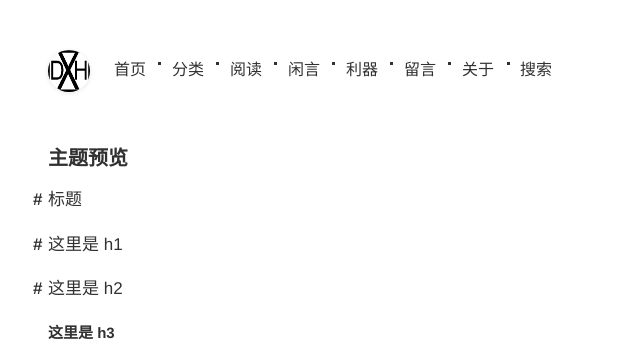
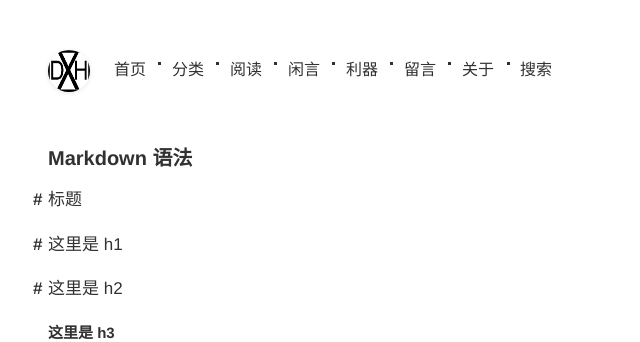
Before and after one commit to Devinteng/blog3, a Jekyll site: the page built from _posts/2019-05-28-Markdown 语法.md, in a window 1280 px wide and 900 px high. Shown: the top 342 px of the window, without its empty margins (312-952 px from the left). Built offline with Jekyll 4.4.1, drawn with Linux system fonts in a browser that asks for light colours.

Commit message:
Update and rename 2015-01-01-主题预览.md to 2019-05-28-Markdown 语法.md

```diff
--- a/_posts/2015-01-01-主题预览.md
+++ b/_posts/2019-05-28-Markdown 语法.md
@@ -1,6 +1,6 @@
 ---
 layout: mypost
-title: 主题预览
+title: Markdown 语法
 categories: [小技巧]
 ---
 
```
